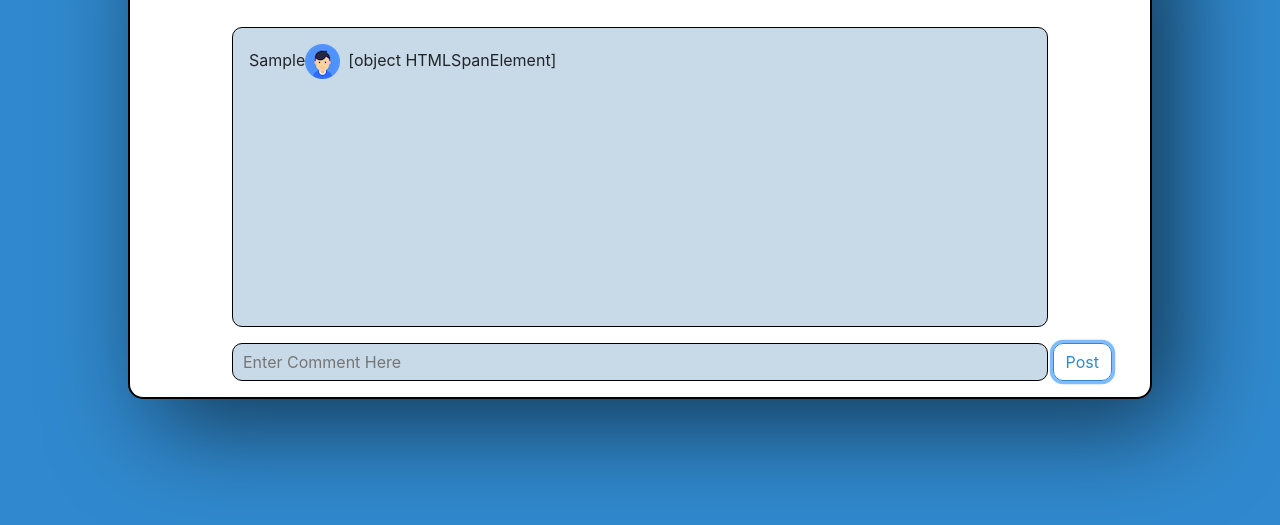
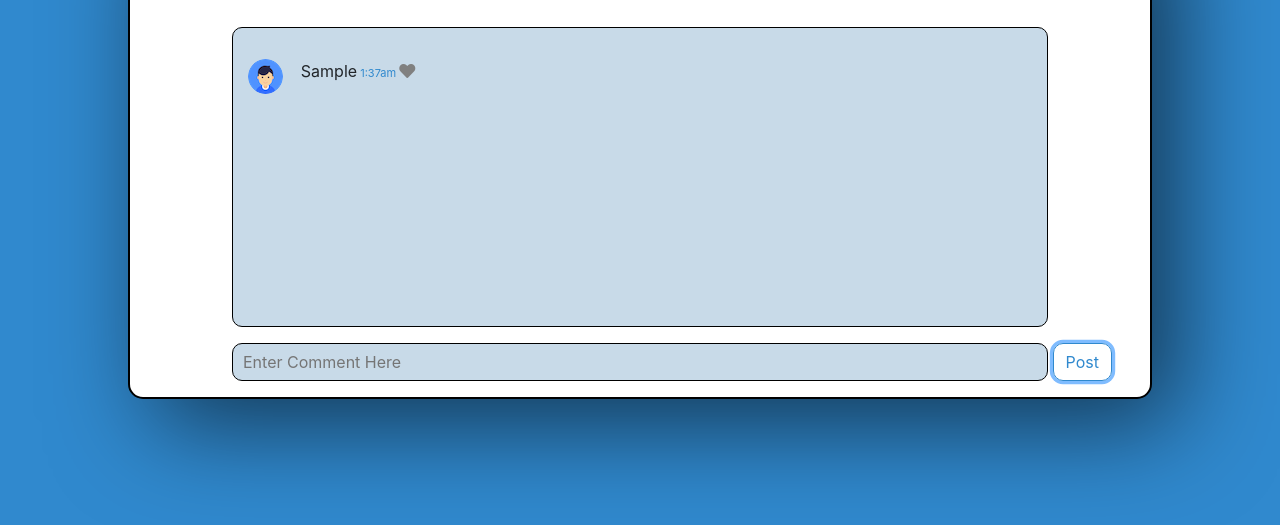
Before and after one commit to 80deardorff/commentApp, a plain HTML site: page index.html in a window 1280 px wide. Both pictures are taken after typing "Sample" into the empty fields and a click on the button "Post". Shown: the part 153-678 px from the top of the page. Drawn offline with nearby package versions, Linux system fonts and the light colour scheme.

Commit message:
finished project

```diff
--- a/css/main.css
+++ b/css/main.css
@@ -1,6 +1,20 @@
+/* TABLE OF CONTENTS
+
+1. BODY
+2. MAIN DIV AND TITLE
+3. INNER DIV AND COMMENTS CREATED FROM INPUTS
+4. INPUT AND BUTTON
+5. SCROLLBAR STYLING
+
+-----------------------------------------------*/
+
+/* 1. BODY */
+
 body {
   background-color: #3089CE;
 }
+
+/* 2. MAIN DIV AND TITLE */
 
 div.main {
   background-color: #ffffff;
@@ -17,6 +31,78 @@ h1.title {
   color: #3089CE;
 }
 
+/* 3. INNER DIV AND COMMENTS CREATED FROM INPUTS */
+
+div.inner {
+  background-color: #C8DAE8;
+  width: 80%;
+  border: 1px solid black;
+  border-radius: 10px;
+  height: 300px;
+  overflow-y: scroll;
+}
+
+div.inner div.one {
+  min-width: 35px;
+  margin-top: 15px;
+}
+
+div.inner div img {
+  height: 35px;
+  width: 35px;
+  border-radius: 50%;
+}
+
+div.inner div.two {
+  margin-top: 15px;
+  padding-left: 0;
+}
+
+div.inner div p {
+  display: inline;
+}
+
+div.inner div span {
+  color: #3089CE;
+  font-size: 11px;
+}
+
+div.inner i {
+  color: grey;
+}
+
+div.inner i:hover {
+  color: red;
+}
+
+/* 4. INPUT AND BUTTON */
+
+/* div.form {
+  width: 100%;
+ } */
+
+/* form{
+  margin-left: 10%;
+  width: 80%;
+} */
+
+#input {
+  margin-left: 10%;
+  padding-left: 10px;
+  padding-right: 10px;
+  vertical-align: middle;
+  height: 38px;
+  width: 80%;
+  border-radius: 10px;
+  border-style: solid;
+  border: 1px solid black;
+  background-color: #C8DAE8;
+ }
+
+button.btn {
+  border-radius: 10px;
+}
+
 .btn-outline-primary {
   color: #3089CE;
   border-color: #3089CE;
@@ -27,42 +113,8 @@ h1.title {
   border-color: #3089CE;
 }
 
-div.inner {
-  background-color: #C8DAE8;
-  width: 80%;
-  border: 1px solid black;
-  border-radius: 10px;
-  height: 300px;
-  overflow-y: scroll;
-}
+/* 5. SCROLLBAR STYLING */
 
-p span {
-  color: #3089CE;
-  font-size: 11px;
-}
-div.form {
-  width: 100%;
- }
-form{
-  margin-left: 10%;
-  width: 80%;
-}
-#input {
-  padding-left: 10px;
-  padding-right: 10px;
-  vertical-align: middle;
-  height: 38px;
-  width: 100%;
-  border-radius: 10px;
-  border-style: solid;
-  border: 1px solid black;
-  background-color: #C8DAE8;
- }
-button.btn {
-  border-radius: 10px;
-}
-
-/* SCROLLBAR STYLING */
 #style-7::-webkit-scrollbar-track {
   margin: 3px 0;
 	-webkit-box-shadow: inset 0 0 6px rgba(0,0,0,0.3);
--- a/index.html
+++ b/index.html
@@ -23,14 +23,16 @@
 	<body class="my-5">
 		<div class="main text-center pt-3 mx-auto">
 			<h1 class="title">Comment Section</h1>
-			<div id="inner" class="inner text-left pt-3 pb-5 px-3 mx-auto">
+			<div id="inner" class="inner row text-left pt-3 pb-5 mx-auto">
+
 				<!-- TEXT FROM INPUT IS ENETERED IN THIS DIV VIA JS -->
+
 			</div>
 			<div class="form py-3 mx-auto text-left">
-				<form class="d-inline-block">
-					<input type="text" id="input" placeholder="Enter Comment Here">
-				</form>
-				<button class="btn btn-outline-primary mx-auto" type="button" name="button" onclick="post()">Post</button>
+				<!-- <form> -->
+					<input class="d-inline-block" type="text" id="input" placeholder="Enter Comment Here" autocomplete="off">
+				<!-- </form> -->
+				<button id="myBtn" class="btn btn-outline-primary mx-auto" type="button" name="button" onclick="post()">Post</button>
 			</div>
 		</div>
 
--- a/js/main.js
+++ b/js/main.js
@@ -5,7 +5,8 @@ function currentTime() {
   let minute = date.getMinutes();
   let meridies = 'am';
   if (hour > 12) {meridies = 'pm';};
-  if (hour > 12) {hour = hour - 12;};
+  if (hour > 12) {hour = hour - '12';};
+  if (minute < 10) {minute = '0' + minute;};
   return hour + ':' + minute + meridies;
 }
 
@@ -16,19 +17,47 @@ let inner = document.getElementById('inner');
 
 // CREATE MAIN FUNCTION THAT ADDS A PARAGRAPH TO THE BODY AND INPUTS THE VALUE OF THE MAIN INPUT INTO THE NEWLY CREATED PARAGRAPH
 function post() {
+  // VARIABLE FOR IMAGE
+  let div1 = document.createElement('div');
+  div1.setAttribute('class', 'one col-1' );
+  inner.appendChild(div1);
+  let img = document.createElement('img');
+  img.src = 'image/user.png';
+  img.alt = 'User image.';
+  div1.appendChild(img);
+  // VARIABLE FOR A DIV
+  let div2 = document.createElement('div');
+  div2.setAttribute('class', 'two col-11');
+  inner.appendChild(div2);
   // VARIABLE FOR PARAGRAPH
   let p = document.createElement('p');
-  inner.appendChild(p);
+  div2.appendChild(p);
   p.textContent = input.value;
-  // VARIABLE FOR IMAGE
-  let img = document.createElement('img');
-  img.setAttribute('class', 'pr-2');
-  img.src = 'image/user.png';
-  img.alt = 'User image.';
-  p.appendChild(img);
   // VARIABLE FOR SPAN
   let span = document.createElement('span');
-  p.appendChild(document.createTextNode(span));
+  div2.appendChild(span);
+  span.textContent = ' ' + currentTime() + ' ';
+  // VARIABLE FOR HEART ICON
+  let i = document.createElement('i');
+  i.setAttribute('class', 'fas fa-heart');
+  div2.appendChild(i);
   // RESET VALUE OF INPUT TO BLANK
   input.value = '';
 }
+
+input.addEventListener("keyup", function(event) {
+  event.preventDefault();
+  if (event.keyCode === 13) {
+    document.getElementById("myBtn").click();
+  }
+});
+
+// WHY DOESNT THIS WORK?
+//
+// function accept() {
+//   if (input.value = "") {
+//     console.log('true');
+//   } else {
+//     console.log('false');
+//   }
+// }
```
